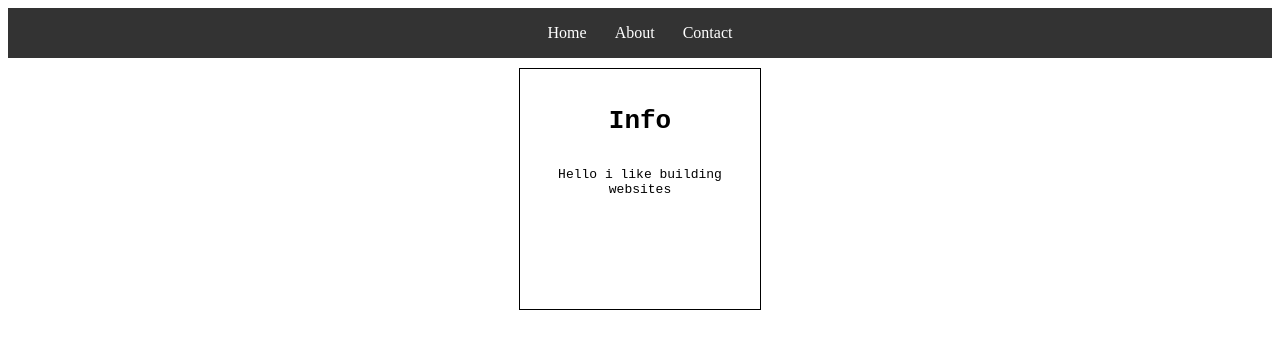
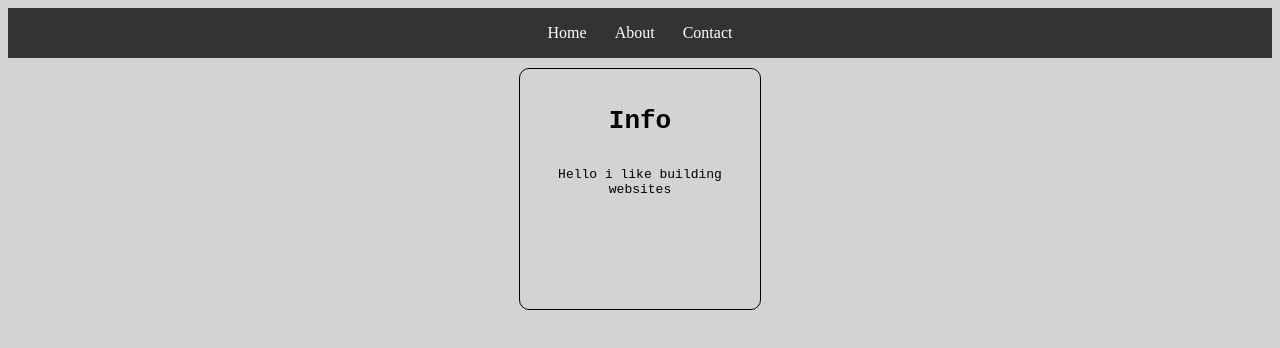
Before and after one commit to manvithhegde/studenthub_manvith, a plain HTML site: page index.html in a window 1280 px wide. Drawn offline with Linux system fonts and the light colour scheme.

Commit message:
about dashboard

```diff
--- a/index.css
+++ b/index.css
@@ -1,3 +1,7 @@
+body{
+    background-color:#D3D3D3;
+}
+
 ul{
     list-style-type:none;
     margin:0;
@@ -22,9 +26,16 @@ ul li a{
     text-decoration: none;
 }
 
+.box{
+    display: flex;
+    flex-wrap: wrap;
+    gap:20px;
+}
+
 .cont{
     display: flex;
     flex-direction: column;
+
     width: 200px;
     height: 200px;
     margin:10px auto;
@@ -32,6 +43,7 @@ ul li a{
     border: 1px solid black;
     font-family: monospace;
     text-align: center;
+    border-radius: 10px;
 
 
 }
--- a/index.html
+++ b/index.html
@@ -17,10 +17,18 @@
             <li ><a href="#contact">Contact</a></li>
         </ul>
 
-        <div class="cont" >
-            <h1>Info</h1>
+        <div class="box">
+            <div class="cont" >
+                <h1>Info</h1>
+                <p>Hello i like building websites</p>
+            </div>
 
-           <p>Hello i like building websites</p>
+
+
+
+
+
+
         </div>
     </body>
 </html>
```
